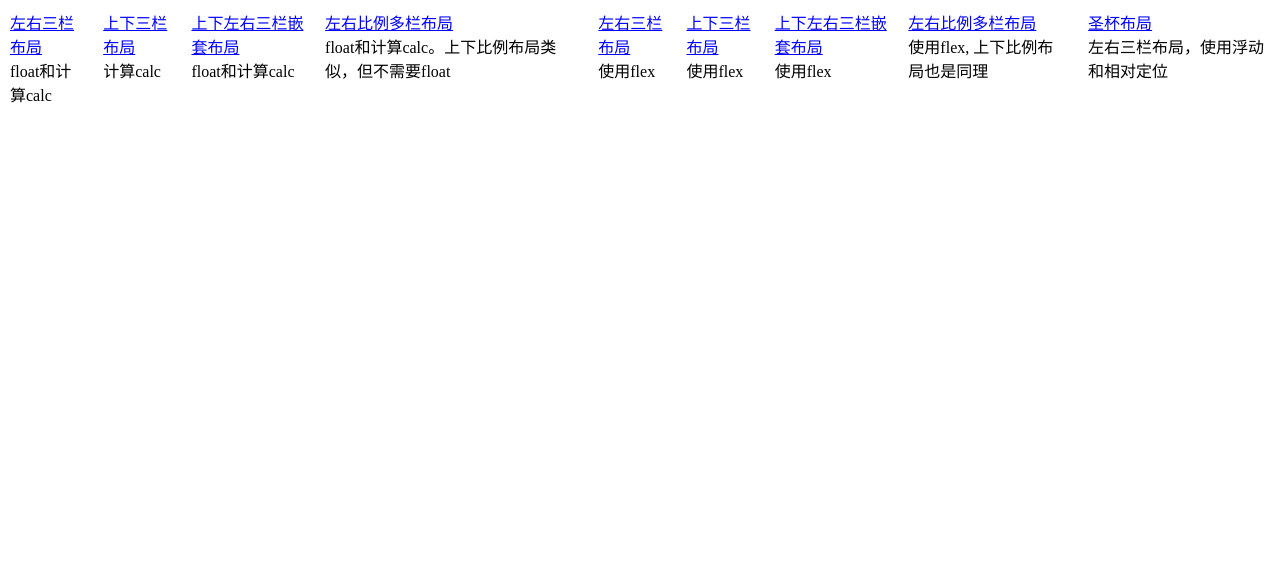
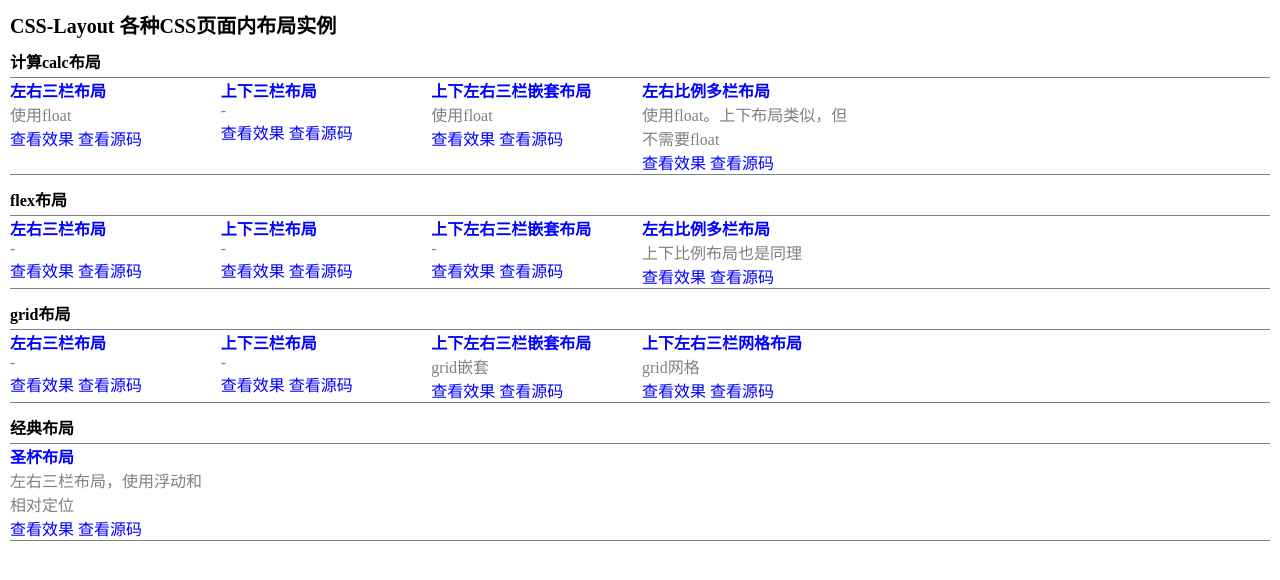
Before and after one commit to jzplp/CSS-Layout, a Vue app: page / in a window 1280 px wide. Shown: the top 580 px of the page. Built offline with nearby package versions, Linux system fonts and the light colour scheme.

Commit message:
稍微优化首页央视

```diff
--- a/src/types/menus.d.ts
+++ b/src/types/menus.d.ts
@@ -3,3 +3,9 @@ export interface Menu {
   desc?: string
   path: string
 }
+
+export interface MenuGroup {
+  name: string
+  desc?: string
+  menus: Array<Menu>
+}
--- a/src/views/HomeView.vue
+++ b/src/views/HomeView.vue
@@ -1,54 +1,95 @@
 <script setup lang="ts">
-import type { Menu } from '@/types/menus'
+import type { Menu, MenuGroup } from '@/types/menus'
 import { useRouter } from 'vue-router'
 const router = useRouter()
 
+const sourcesPathPrefix = 'https://github.com/jzplp/CSS-Layout/tree/main/src/views/'
 
-const menus: Array<Menu> = [
+const menuGroups: Array<MenuGroup> = [
+  {
+    name: '计算calc布局',
+    menus: [
       {
         name: '左右三栏布局',
-    desc: 'float和计算calc',
+        desc: '使用float',
         path: 'calc/ThreeRow'
       },
       {
         name: '上下三栏布局',
-    desc: '计算calc',
+        desc: '',
         path: 'calc/ThreeColumn'
       },
       {
         name: '上下左右三栏嵌套布局',
-    desc: 'float和计算calc',
+        desc: '使用float',
         path: 'calc/MultiRowColumn'
       },
       {
         name: '左右比例多栏布局',
-    desc: 'float和计算calc。上下比例布局类似，但不需要float',
+        desc: '使用float。上下布局类似，但不需要float',
         path: 'calc/ScaleRow'
+      }
+    ]
   },
   {
+    name: 'flex布局',
+    menus: [
+      {
         name: '左右三栏布局',
-    desc: '使用flex',
+        desc: '',
         path: 'flex/ThreeRow'
       },
       {
         name: '上下三栏布局',
-    desc: '使用flex',
+        desc: '',
         path: 'flex/ThreeColumn'
       },
       {
         name: '上下左右三栏嵌套布局',
-    desc: '使用flex',
+        desc: '',
         path: 'flex/MultiRowColumn'
       },
       {
         name: '左右比例多栏布局',
-    desc: '使用flex, 上下比例布局也是同理',
+        desc: '上下比例布局也是同理',
         path: 'flex/ScaleRow'
+      }
+    ]
   },
+  {
+    name: 'grid布局',
+    menus: [
+      {
+        name: '左右三栏布局',
+        desc: '',
+        path: 'grid/ThreeRow'
+      },
+      {
+        name: '上下三栏布局',
+        desc: '',
+        path: 'grid/ThreeColumn'
+      },
+      {
+        name: '上下左右三栏嵌套布局',
+        desc: 'grid嵌套',
+        path: 'grid/MultiRowColumnNest'
+      },
+      {
+        name: '上下左右三栏网格布局',
+        desc: 'grid网格',
+        path: 'grid/MultiRowColumnGrid'
+      }
+    ]
+  },
+  {
+    name: '经典布局',
+    menus: [
       {
         name: '圣杯布局',
         desc: '左右三栏布局，使用浮动和相对定位',
         path: 'holyGrail/holyGrail'
+      }
+    ]
   }
 ]
 
@@ -56,27 +97,61 @@ function clickMenu(item: Menu) {
   router.push(item.path)
 }
 
+function clickSource(item: Menu) {
+  window.open(sourcesPathPrefix + item.path + '.vue')
+}
 </script>
 
 <template>
-  <div class="menu-container">
-    <div v-for="item in menus" :key="item.path" class="menu">
-        <div class="menuTitle" @click="clickMenu(item)"> {{ item.name }} </div>
-        <div> {{ item.desc || '-' }} </div>
+  <div class="page-container">
+    <div class="page-title">CSS-Layout 各种CSS页面内布局实例</div>
+    <div v-for="group in menuGroups" :key="group.name">
+      <div class="group-title"> {{ group.name }} </div>
+      <div class="menu-container" >
+        <div v-for="item in group.menus" :key="item.path" class="menu">
+          <div class="menu-title link" @click="clickMenu(item)">{{ item.name }}</div>
+          <div class="menu-desc">{{ item.desc || '-' }}</div>
+          <div>
+            <span class="link" style="margin-right: 4px" @click="clickMenu(item)">查看效果</span>
+            <span class="link" @click="clickSource(item)">查看源码</span>
+          </div>
+        </div>
+      </div>
     </div>
   </div>
 </template>
 
-<style>
+<style scoped>
+.page-container {
+  margin: 10px;
+}
+.page-title {
+  font-size: 20px;
+  margin-bottom: 10px;
+  font-weight: 600;
+}
+.group-title {
+  font-weight: 600;
+  margin-bottom: 4px;
+}
+.link {
+  color: blue;
+  cursor: pointer;
+}
 .menu-container {
-  display: flex;
+  display: grid;
+  grid-template-columns: repeat(6, 1fr);
+  gap: 4px;
+  margin-bottom: 12px;
+  border-top: 1px solid grey;
+  border-bottom: 1px solid grey;
 }
 .menu {
-  margin: 10px;
+  .menu-title {
+    font-weight: 600;
   }
-.menuTitle {
-  color: blue;
-  text-decoration: underline;
-  cursor:pointer;
+  .menu-desc {
+    color: grey;
+  }
 }
 </style>
--- /dev/null
+++ b/src/views/grid/MultiRowColumnGrid.vue
@@ -0,0 +1,41 @@
+<!-- 上下左右三栏嵌套布局 -->
+<template>
+  <div class="whole-page container">
+    <div class="top">上面</div>
+    <div class="left">左侧</div>
+    <div class="middle-deep">中间</div>
+    <div class="right">右侧</div>
+    <div class="bottom">下面</div>
+  </div>
+</template>
+
+<style scoped>
+.whole-page {
+  height: 100vh;
+  width: 100vw;
+}
+.container {
+  display: grid;
+  grid-template-rows: 300px auto 200px;
+  grid-template-columns: 400px auto 300px;
+  .top {
+    grid-column-start: 1;
+    grid-column-end: 4;
+    background-color: pink;
+  }
+  .bottom {
+    grid-column-start: 1;
+    grid-column-end: 4;
+    background-color: green;
+  }
+  .left {
+    background-color: grey;
+  }
+  .right {
+    background-color: aqua;
+  }
+  .middle-deep {
+    background-color: yellow;
+  }
+}
+</style>
--- /dev/null
+++ b/src/views/grid/MultiRowColumnNest.vue
@@ -0,0 +1,42 @@
+<!-- 上下左右三栏嵌套布局 -->
+<template>
+  <div class="whole-page container">
+    <div class="top">上面</div>
+    <div class="middle">
+      <div class="left">左侧</div>
+      <div class="middle-deep">中间</div>
+      <div class="right">右侧</div>
+    </div>
+    <div class="bottom">下面</div>
+  </div>
+</template>
+
+<style scoped>
+.whole-page {
+  height: 100vh;
+  width: 100vw;
+}
+.container {
+  display: grid;
+  grid-template-rows: 300px auto 200px;
+  .top {
+    background-color: pink;
+  }
+  .bottom {
+    background-color: green;
+  }
+  .middle {
+    display: grid;
+    grid-template-columns: 400px auto 300px;
+    .left {
+      background-color: grey;
+    }
+    .right {
+      background-color: aqua;
+    }
+    .middle-deep {
+      background-color: yellow;
+    }
+  }
+}
+</style>
--- /dev/null
+++ b/src/views/grid/ThreeColumn.vue
@@ -0,0 +1,28 @@
+<!-- 上下三栏布局 -->
+<template>
+  <div class="whole-page container">
+    <div class="top">上面</div>
+    <div class="middle">中间</div>
+    <div class="bottom">下面</div>
+  </div>
+</template>
+
+<style scoped>
+.whole-page {
+  height: 100vh;
+  width: 100vw;
+}
+.container {
+  display: grid;
+  grid-template-rows: 300px auto 200px;
+  .top {
+    background-color: pink;
+  }
+  .bottom {
+    background-color: green;
+  }
+  .middle {
+    background-color: yellow;
+  }
+}
+</style>
--- /dev/null
+++ b/src/views/grid/ThreeRow.vue
@@ -0,0 +1,28 @@
+<!-- 左右三栏布局 -->
+<template>
+  <div class="whole-page container">
+    <div class="left">左侧</div>
+    <div class="middle">中间</div>
+    <div class="right">右侧</div>
+  </div>
+</template>
+
+<style scoped>
+.whole-page {
+  height: 100vh;
+  width: 100vw;
+}
+.container {
+  display: grid;
+  grid-template-columns: 400px auto 300px;
+  .left {
+    background-color: pink;
+  }
+  .right {
+    background-color: green;
+  }
+  .middle {
+    background-color: yellow;
+  }
+}
+</style>
```
Lines whose indentation alone changed are shown as unchanged.
